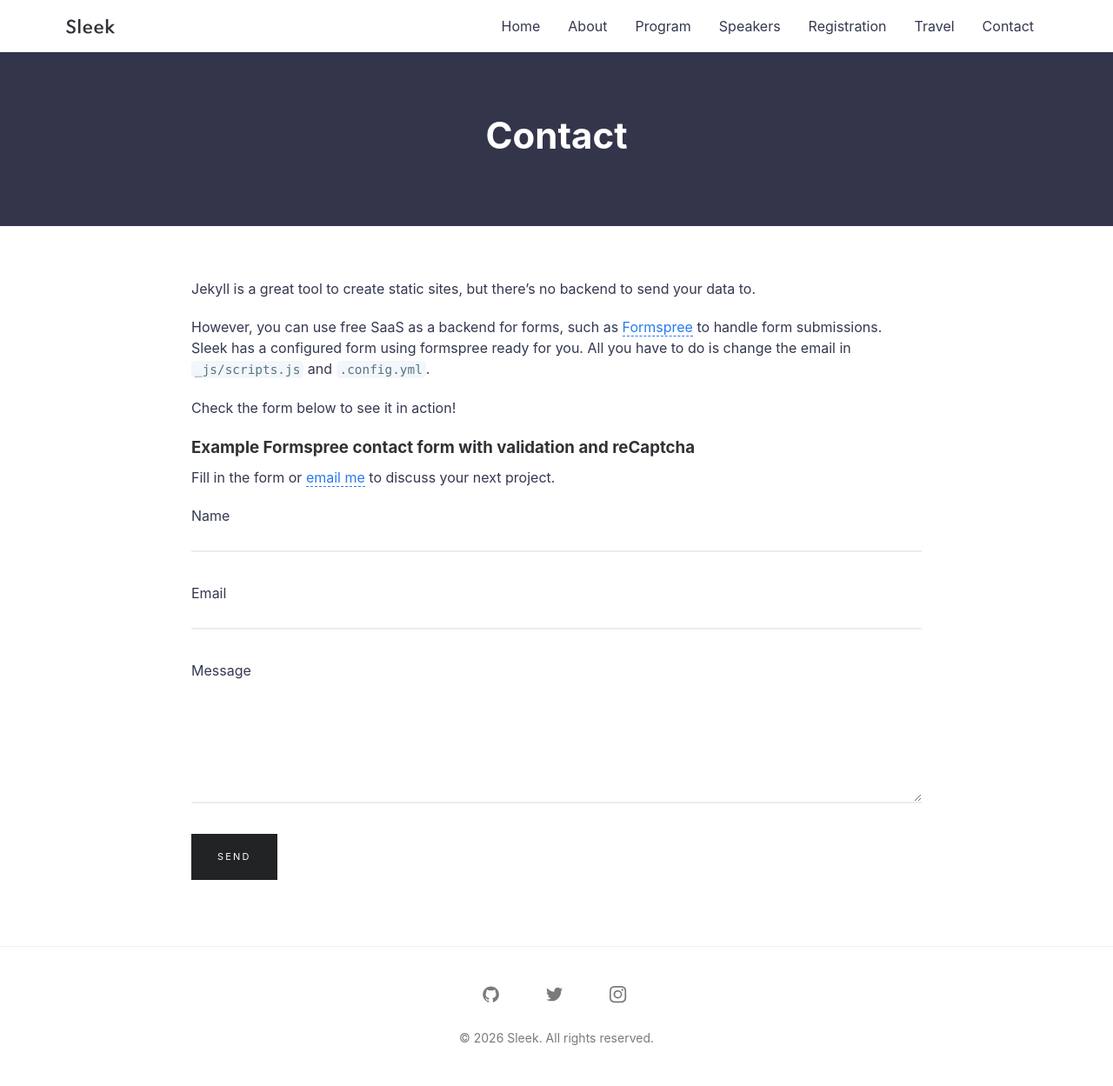
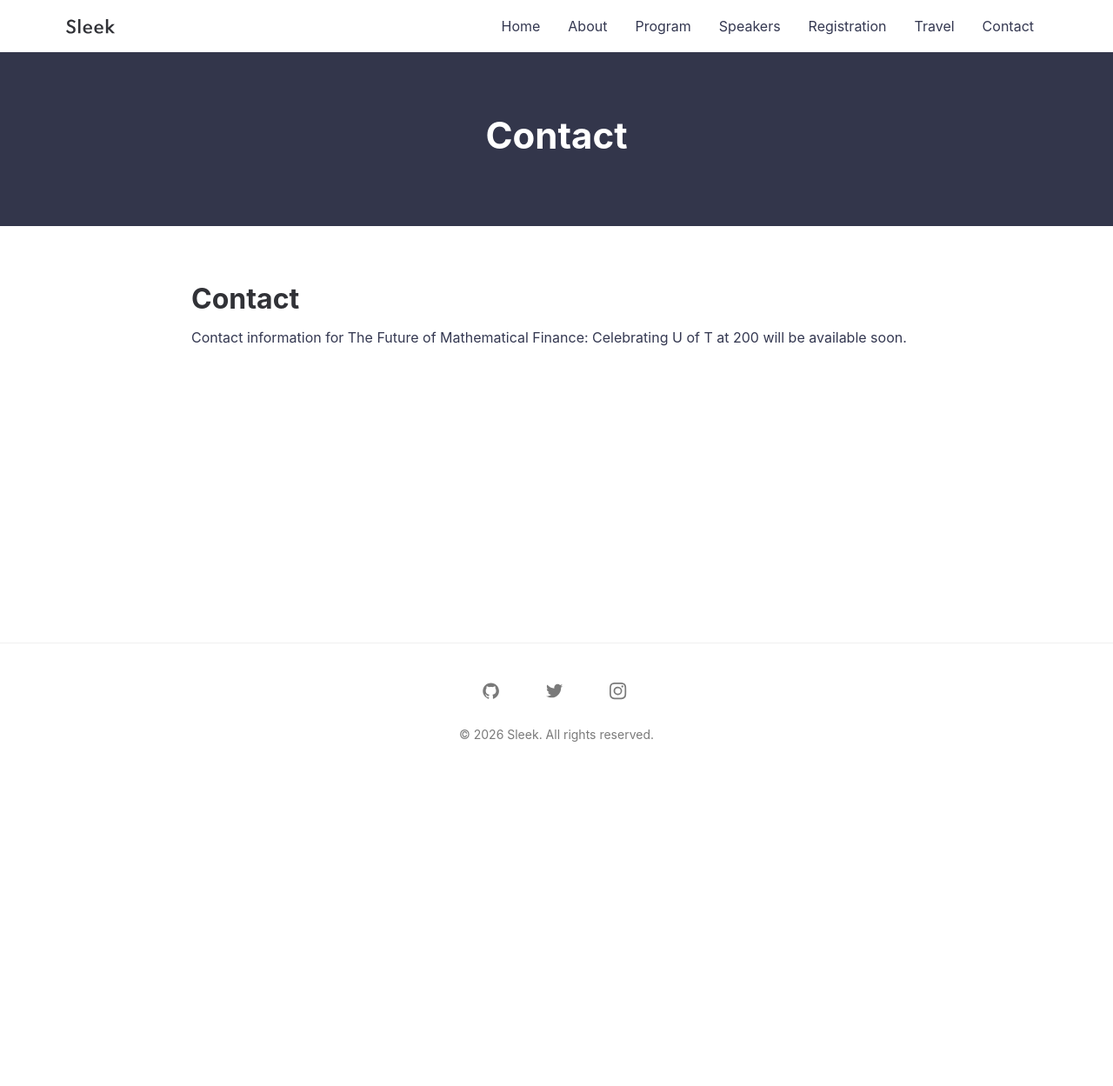
Before and after one commit to UofTStatsci/fmf200.github.io, a Jekyll site: the page built from contact.md, in a window 1280 px wide. Shown: the whole page at 87% size. Built offline with Jekyll 4.4.1, drawn with Linux system fonts in a browser that asks for light colours; after the commit the page ends 900 px from its top, so only the background shows below that.

Commit message:
Update contact.md

```diff
--- a/contact.md
+++ b/contact.md
@@ -4,16 +4,6 @@ title: Contact
 permalink: /contact/
 ---
 
-Jekyll is a great tool to create static sites, but there’s no backend to send your data to.
+# Contact
 
-However, you can use free SaaS as a backend for forms, such as [Formspree](https://formspree.io/) to handle form submissions. Sleek has a configured form using formspree ready for you. All you have to do is change the email in `_js/scripts.js` and `.config.yml`.
-
-Check the form below to see it in action!
-
-### Example Formspree contact form with validation and reCaptcha
-
-Fill in the form or [email me](mailto:{{site.email}}) to discuss your next project.
-
-{% include form.html %}
-
-{% include modal.html %}
+Contact information for The Future of Mathematical Finance: Celebrating U of T at 200 will be available soon.
```
